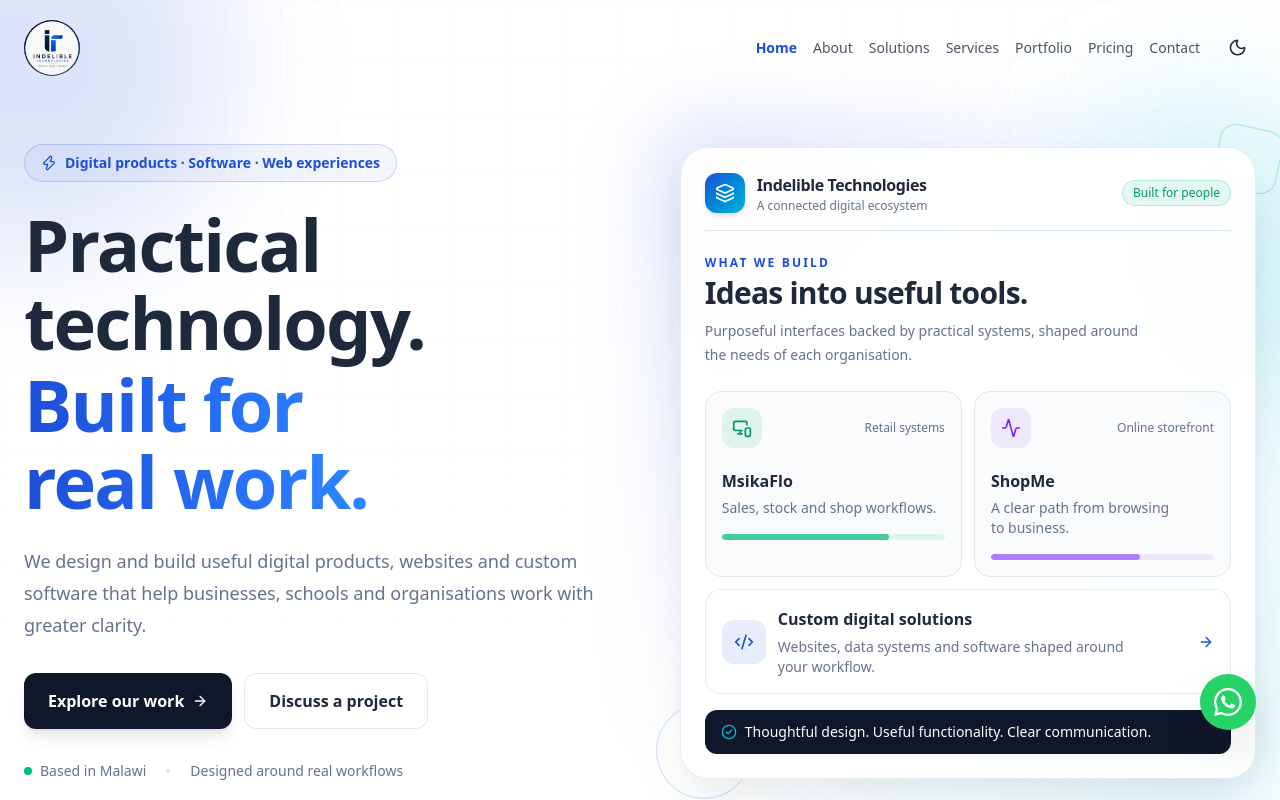
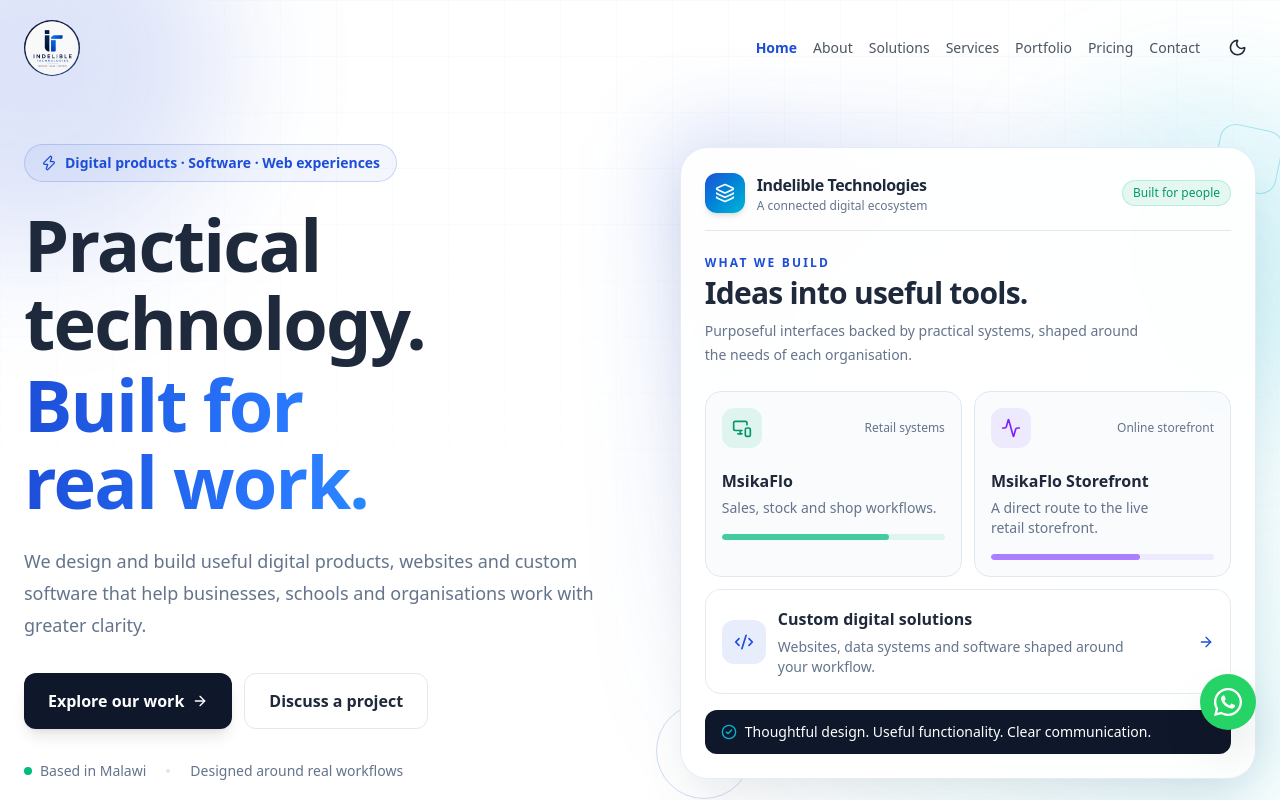
Before and after one commit to Indelible-cpu/MyWebsite, a Next.js app: page / in a window 1280 px wide. Shown: the top 800 px of the page. Built offline with nearby package versions, Linux system fonts and the light colour scheme.

Commit message:
Replace ShopMe preview with MsikaFlo storefront

```diff
--- a/app/page.tsx
+++ b/app/page.tsx
@@ -29,7 +29,7 @@ export default function Home() {
               <div className="py-6"><p className="mb-1 text-xs font-semibold uppercase tracking-[0.18em] text-secondary">What we build</p><h2 className="text-2xl font-bold tracking-tight sm:text-3xl">Ideas into useful tools.</h2><p className="mt-2 max-w-md text-sm leading-6 text-muted-foreground">Purposeful interfaces backed by practical systems, shaped around the needs of each organisation.</p></div>
               <div className="grid gap-3 sm:grid-cols-2">
                 <div className="group rounded-2xl border border-border bg-muted/40 p-4 transition-colors hover:border-emerald-500/40"><div className="mb-5 flex items-center justify-between"><div className="flex h-10 w-10 items-center justify-center rounded-xl bg-emerald-500/10 text-emerald-600 dark:text-emerald-400"><MonitorSmartphone className="h-5 w-5" /></div><span className="text-xs font-medium text-muted-foreground">Retail systems</span></div><p className="font-semibold">MsikaFlo</p><p className="mt-1 text-sm leading-5 text-muted-foreground">Sales, stock and shop workflows.</p><div className="mt-4 h-1.5 overflow-hidden rounded-full bg-emerald-500/10"><div className="h-full w-3/4 rounded-full bg-emerald-500/70" /></div></div>
-                <div className="group rounded-2xl border border-border bg-muted/40 p-4 transition-colors hover:border-violet-500/40"><div className="mb-5 flex items-center justify-between"><div className="flex h-10 w-10 items-center justify-center rounded-xl bg-violet-500/10 text-violet-600 dark:text-violet-400"><Activity className="h-5 w-5" /></div><span className="text-xs font-medium text-muted-foreground">Online storefront</span></div><p className="font-semibold">ShopMe</p><p className="mt-1 text-sm leading-5 text-muted-foreground">A clear path from browsing to business.</p><div className="mt-4 h-1.5 overflow-hidden rounded-full bg-violet-500/10"><div className="h-full w-2/3 rounded-full bg-violet-500/70" /></div></div>
+                <div className="group rounded-2xl border border-border bg-muted/40 p-4 transition-colors hover:border-violet-500/40"><div className="mb-5 flex items-center justify-between"><div className="flex h-10 w-10 items-center justify-center rounded-xl bg-violet-500/10 text-violet-600 dark:text-violet-400"><Activity className="h-5 w-5" /></div><span className="text-xs font-medium text-muted-foreground">Online storefront</span></div><p className="font-semibold">MsikaFlo Storefront</p><p className="mt-1 text-sm leading-5 text-muted-foreground">A direct route to the live retail storefront.</p><div className="mt-4 h-1.5 overflow-hidden rounded-full bg-violet-500/10"><div className="h-full w-2/3 rounded-full bg-violet-500/70" /></div></div>
                 <div className="flex items-center gap-3 rounded-2xl border border-border/80 bg-background p-4 sm:col-span-2"><div className="flex h-11 w-11 shrink-0 items-center justify-center rounded-xl bg-secondary/10 text-secondary"><Code2 className="h-5 w-5" /></div><div className="min-w-0 flex-1"><p className="font-semibold">Custom digital solutions</p><p className="mt-1 text-sm text-muted-foreground">Websites, data systems and software shaped around your workflow.</p></div><ArrowRight className="h-4 w-4 shrink-0 text-secondary" /></div>
               </div>
               <div className="mt-4 flex items-center gap-2 rounded-xl bg-primary px-4 py-3 text-primary-foreground"><CheckCircle2 className="h-4 w-4 shrink-0 text-accent" /><p className="text-sm font-medium">Thoughtful design. Useful functionality. Clear communication.</p></div>
```
